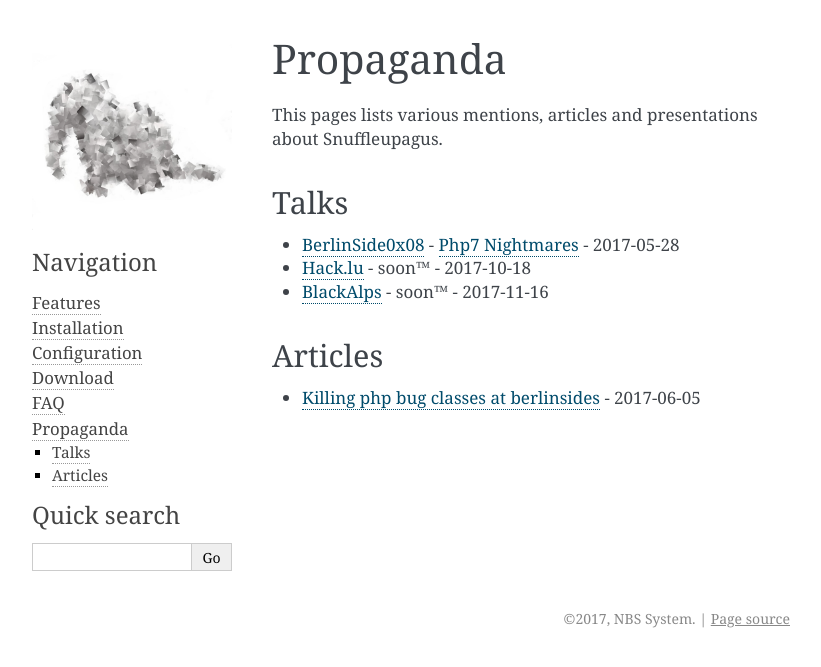
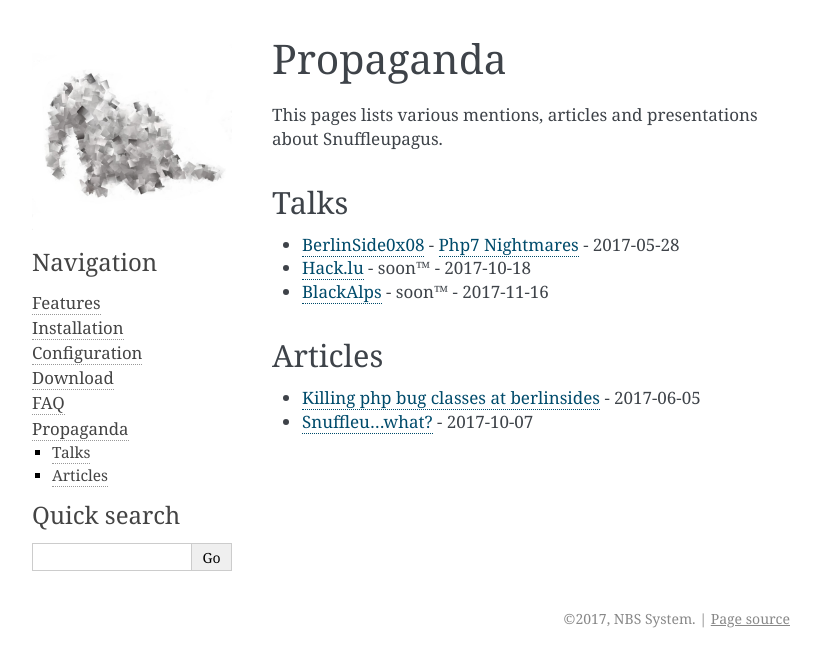
Before and after one commit to jvoisin/snuffleupagus, a Sphinx documentation site: the page built from doc/source/papers.rst, in a window 1280 px wide. Shown: the top 667 px of the page, without its empty margins (234-1055 px from the left). Built offline with Sphinx 7.4.7, drawn with Linux system fonts in a browser that asks for light colours.

Commit message:
Add a link to a new article, and fix a warn in the doc

```diff
--- a/doc/source/config.rst
+++ b/doc/source/config.rst
@@ -113,8 +113,10 @@ It can either be ``enabled`` or ``disabled``.
   sp.auto_cookie_secure.disable();
 
 .. _cookie-encryption_config:
+
 cookie_encryption
 ^^^^^^^^^^^^^^^^^
+
  * `default: disabled`
  * `more <features.html#session-cookie-stealing-via-xss>`__
 
--- a/doc/source/papers.rst
+++ b/doc/source/papers.rst
@@ -14,3 +14,4 @@ Articles
 --------
 
 - `Killing php bug classes at berlinsides <https://dustri.org/b/killing-php-bug-classes-at-berlinsides.html>`_ - 2017-06-05
+- `Snuffleu…what? <https://fr33tux.org/post/snuffleupagus/>`_ - 2017-10-07
```
